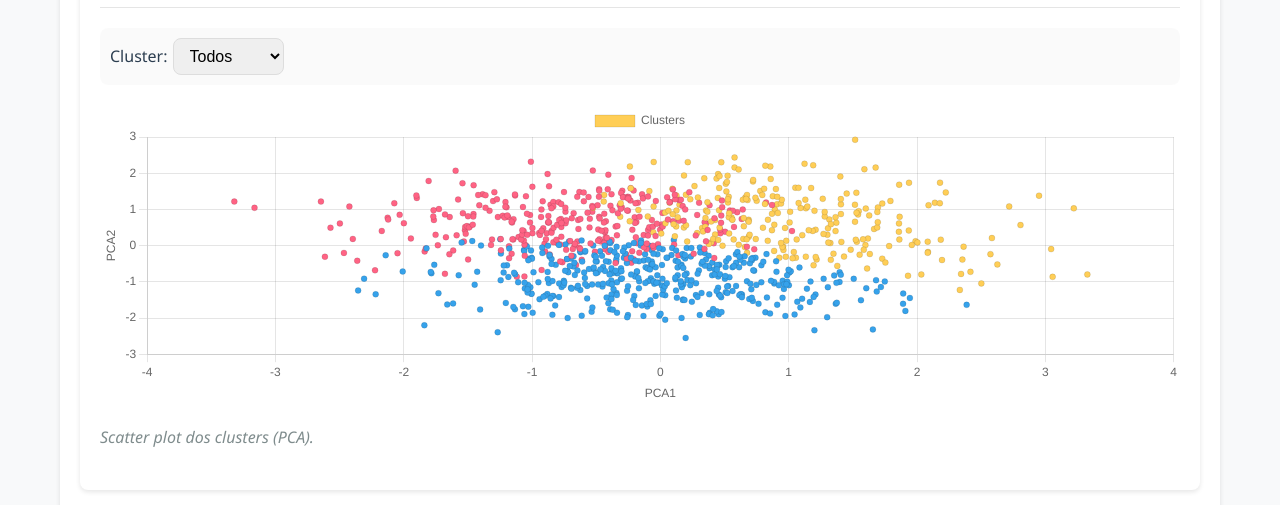
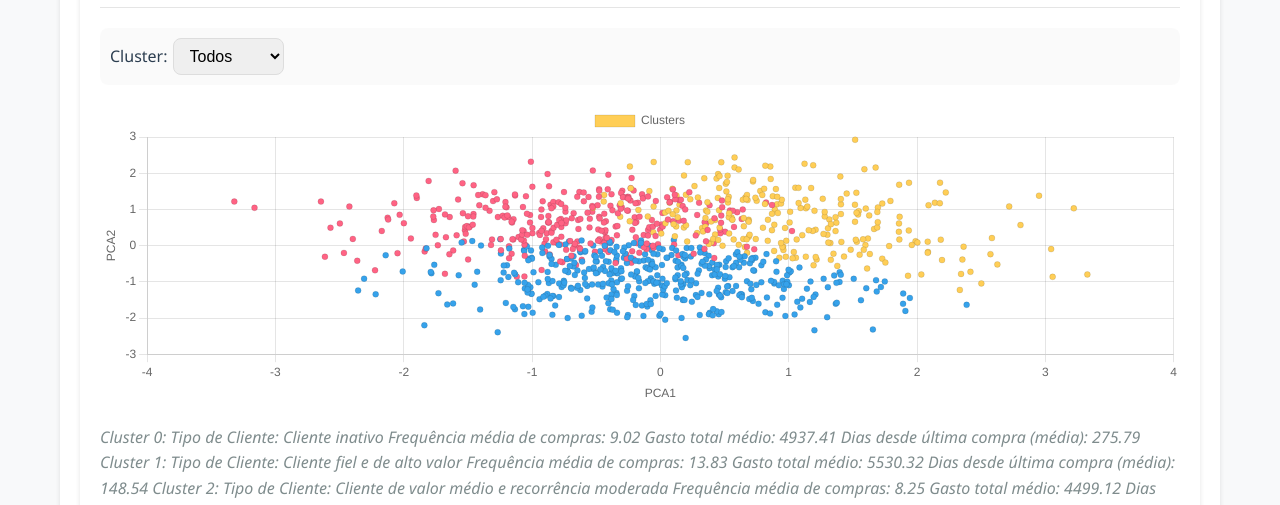
Before and after one commit to Thaissiqquera/ProjetoDataScienceA, a plain HTML site: page index.html in a window 1280 px wide. Shown: the part 291-796 px from the top of the page. Drawn offline with nearby package versions, Linux system fonts and the light colour scheme.

Commit message:
Update index.html

```diff
--- a/index.html
+++ b/index.html
@@ -50,7 +50,24 @@
           </div>
         </div>
         <div class="chart-container"><canvas id="clusterChart"></canvas></div>
-        <p class="description">Scatter plot dos clusters (PCA).</p>
+        <p class="description">Cluster 0:
+Tipo de Cliente: Cliente inativo
+Frequência média de compras: 9.02
+Gasto total médio: 4937.41
+Dias desde última compra (média): 275.79
+
+Cluster 1:
+Tipo de Cliente: Cliente fiel e de alto valor
+Frequência média de compras: 13.83
+Gasto total médio: 5530.32
+Dias desde última compra (média): 148.54
+
+Cluster 2:
+Tipo de Cliente: Cliente de valor médio e recorrência moderada
+Frequência média de compras: 8.25
+Gasto total médio: 4499.12
+Dias desde última compra (média): 88.45
+</p>
       </div>
 
       <div class="card">
```
